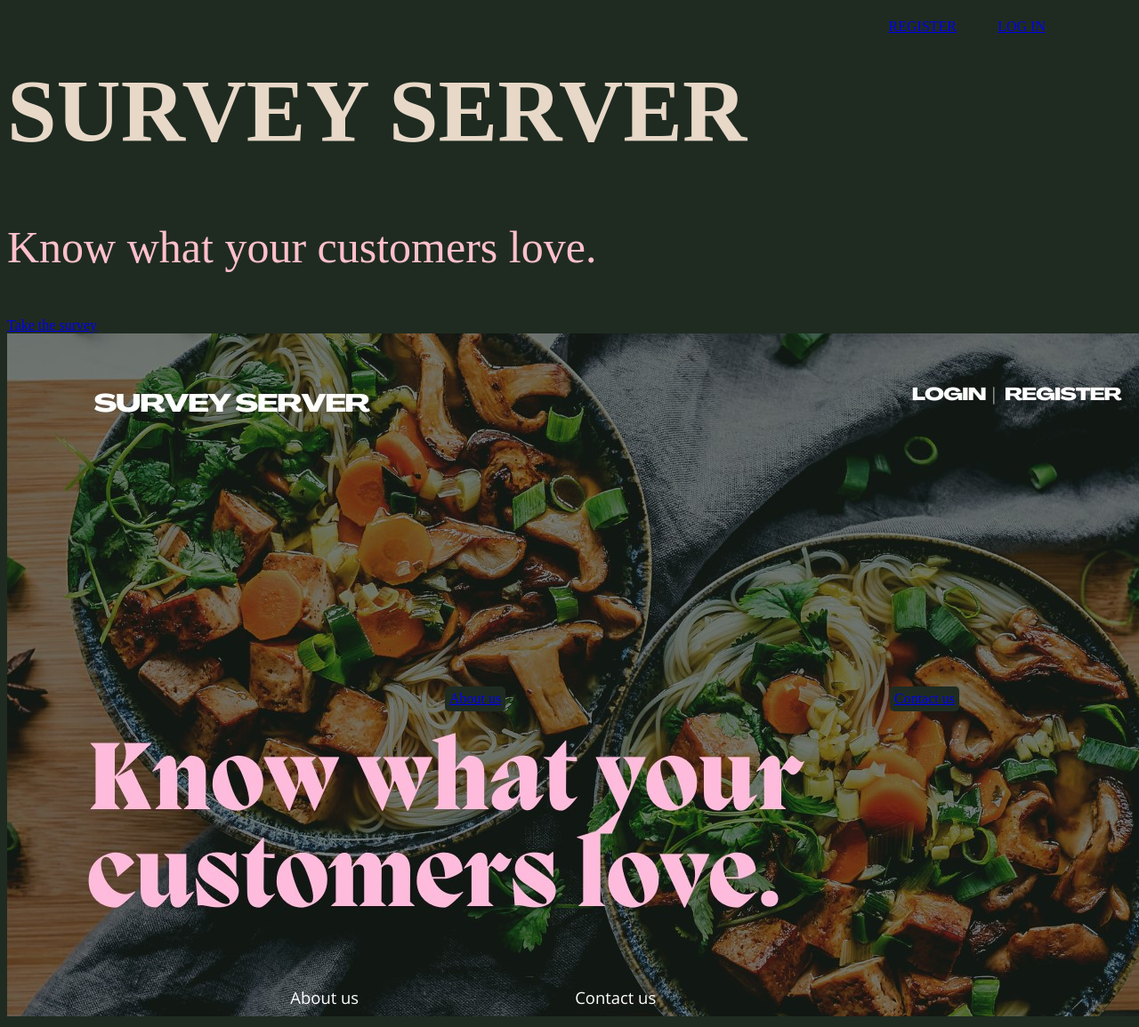
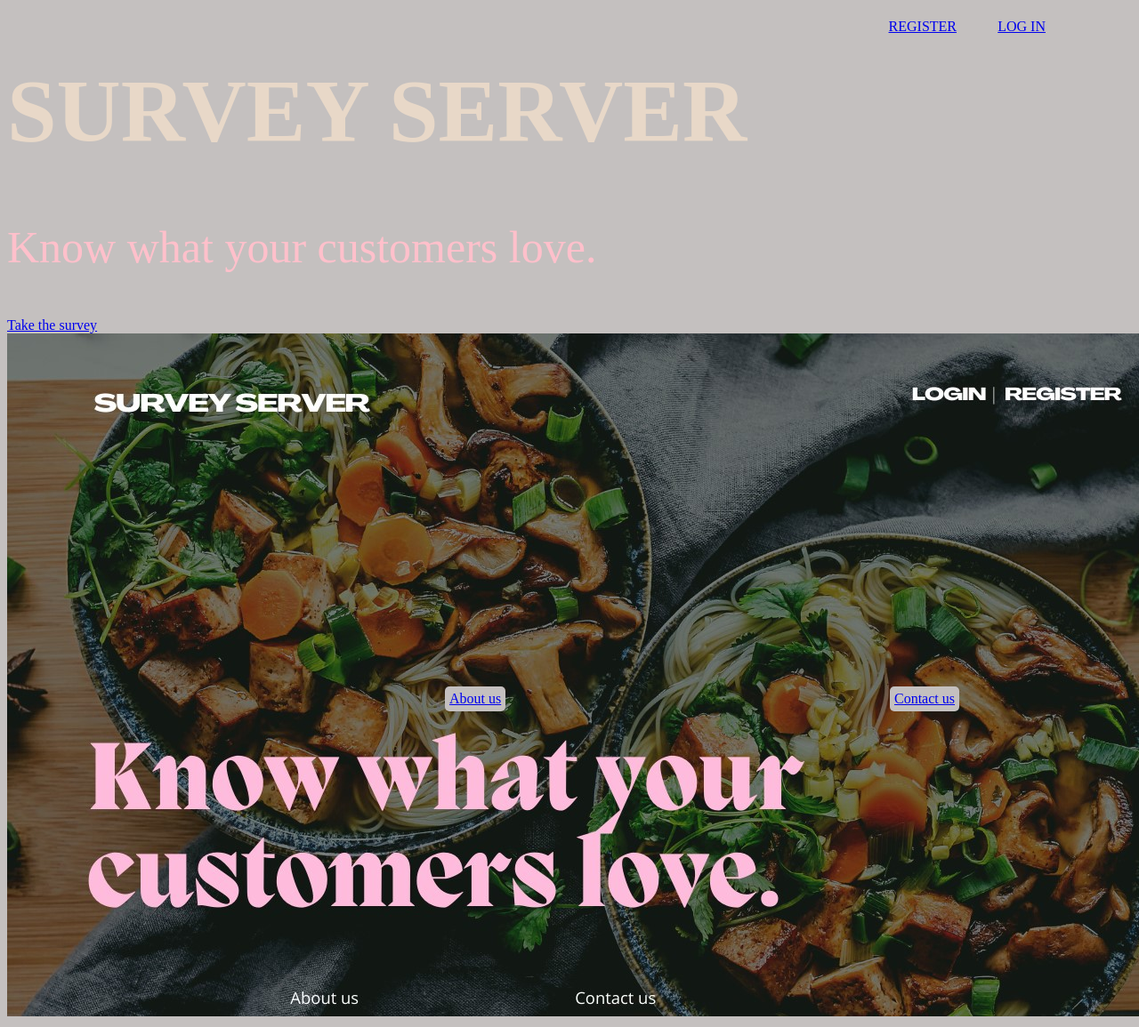
Before and after one commit to ccolqu91/WAD2-Group-Project, a Django app: page / in a window 1280 px wide; the page is wider, and only the part inside the window is pictured. Shown: that part at 89% size. Run offline with Django 4.2, Linux system fonts and the light colour scheme.

Commit message:
colour change test

```diff
--- a/templates/survey_server/index.html
+++ b/templates/survey_server/index.html
@@ -6,7 +6,7 @@
     <style>
         body{
 
-			background-color: #1F2B21;
+			background-color: #C4C0BF;
 			background-repeat: no-repeat;
 			background-size: cover;
 		}
@@ -19,7 +19,7 @@
           float: left;
           bottom:0;
           left:500px;
-          background-color: #1F2B21;
+          background-color: #C4C0BF;
           padding: 5px;
           border-radius: 5px;
           color: black;
@@ -30,7 +30,7 @@
           float: left;
           bottom:0;
           left:1000px;
-          background-color: #1F2B21;
+          background-color: #C4C0BF;
           padding: 5px;
           border-radius: 5px;
           color: black;
@@ -44,7 +44,7 @@
           float: left;
           top:0;
           right:100px;
-          background-color: #1F2B21;
+          background-color: #C4C0BF;
           padding: 5px;
           border-radius: 5px;
           color: black;
@@ -55,7 +55,7 @@
           float: left;
           top:0;
           right:200px;
-          background-color: #1F2B21;
+          background-color: #C4C0BF;
           padding: 5px;
           border-radius: 5px;
           color: black;
```
